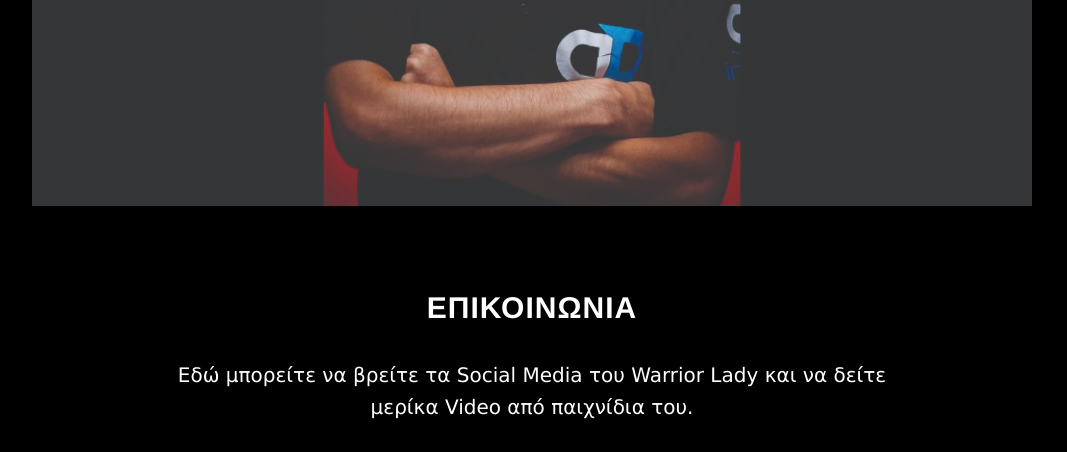
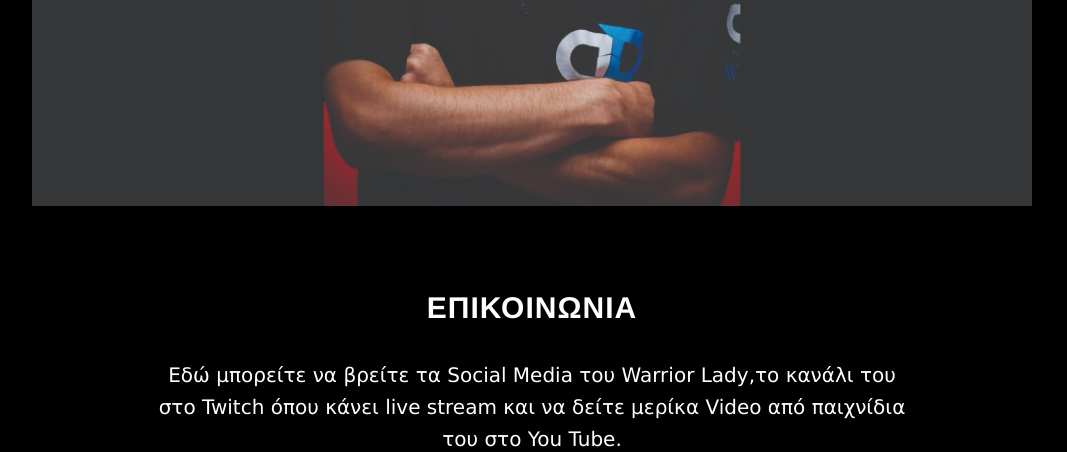
Before and after one commit to Michalis89/warrior-lady, a plain HTML site: page index.html in a window 1280 px wide. Shown: the part 2422-2874 px from the top of the page, without its empty margins (108-1175 px from the left). Drawn offline with nearby package versions, Linux system fonts and the light colour scheme.

Commit message:
text change

```diff
--- a/index.html
+++ b/index.html
@@ -134,7 +134,7 @@
         <div class="row">
             <div class="col-lg-8 col-lg-offset-2">
                 <h2>Επικοινωνια</h2>
-                <p>Εδώ μπορείτε να βρείτε τα Social Media του Warrior Lady και να δείτε μερίκα Video από παιχνίδια του.</p>
+                <p>Εδώ μπορείτε να βρείτε τα Social Media του Warrior Lady,το κανάλι του στο Twitch όπου κάνει live stream και να δείτε μερίκα Video από παιχνίδια του στο You Tube.</p>
 
                 <ul class="list-inline banner-social-buttons">
                     <li>
```
